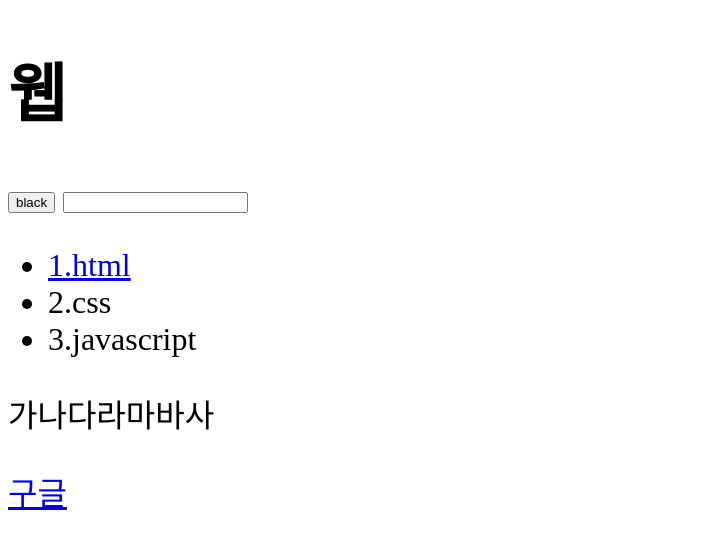
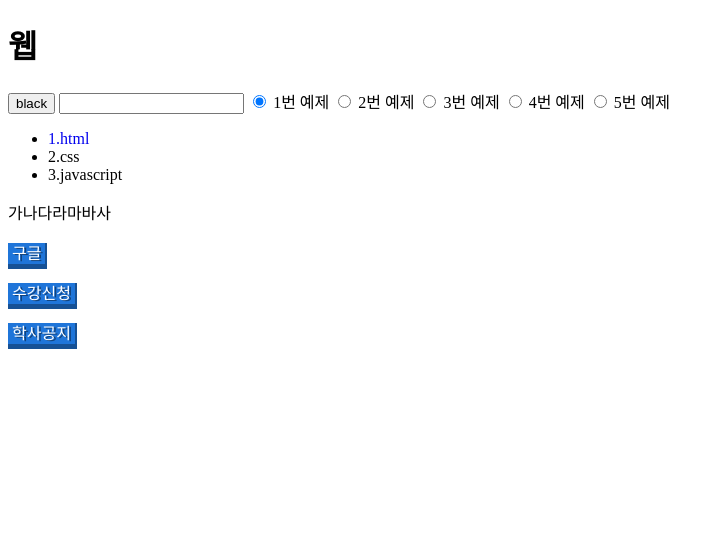
Before and after one commit to 723597329/wab, a plain HTML site: page 1.html in a window 1280 px wide. Shown: the whole page, without its empty margins (0-724 px from the left). Drawn offline with Linux system fonts and the light colour scheme.

Commit message:
Add files via upload

```diff
--- a/1.html
+++ b/1.html
@@ -3,9 +3,37 @@
 <head>
 	<meta charset="utf-8">
 	<title>title</title>
+	<script>
+		function input(){
+			var input = document.getElementById("input").value;
+			var check = document.getElementsByName("rdoSample");
+			var i=0;
+			var trueCheck=0;
+				while(i<check.length)
+				{
+					if(check[i].checked)
+						trueCheck=check[i];
+					i++;
+				}
+			a = input;
+			alert(a+":"+trueCheck.value+"번 예제");
+		}
+	</script>
+
 	<style>
 		body{
-			font-size:200%;
+			size:200%;
+		}
+		a{
+			text-decoration: none;
+		}
+		.btr{
+			padding:2px 4px 2px 4px;
+			color:white;
+			background-color: #1f75d9;
+			border-bottom: 5px solid #165195;
+			border-right: 2px solid #165195;
+			text-shadow: 2px 1px rgba(0,0,0,0.44);
 		}
 	</style>
 </head>
@@ -37,12 +65,19 @@
 			i++;
 		}
 	}">
-	<input type="text" onchange="alert('change')">
+	<input type="text" id="input" onchange="input()">
+	<INPUT TYPE=RADIO name=rdoSample VALUE=1 CHECKED> 1번 예제
+	<INPUT TYPE=RADIO name=rdoSample VALUE=2> 2번 예제
+	<INPUT TYPE=RADIO name=rdoSample VALUE=3> 3번 예제
+	<INPUT TYPE=RADIO name=rdoSample VALUE=4> 4번 예제
+	<INPUT TYPE=RADIO name=rdoSample VALUE=5> 5번 예제
 	<ul>
 	<li><a href="3.html">1.html</a></li>
 	<li class="saw">2.css</li>
 	<li>3.javascript</li>
 	</ul>
 	<p>가나다라마바사</p>
-	<p><a href="https://www.google.co.kr/">구글</a></p>
+	<p><a class="btr" href="https://www.google.co.kr/">구글</a></p>
+	<p><a class="btr" href="http://sugang.gnu.ac.kr/sugang/">수강신청</a></p>
+	<P><a class="btr" href="https://www.gnu.ac.kr/program/multipleboard/BoardList.jsp?groupNo=10027">학사공지</a></P>
 </body>
```
Also changed, not shown: 3.html (+0 -3 lines).
